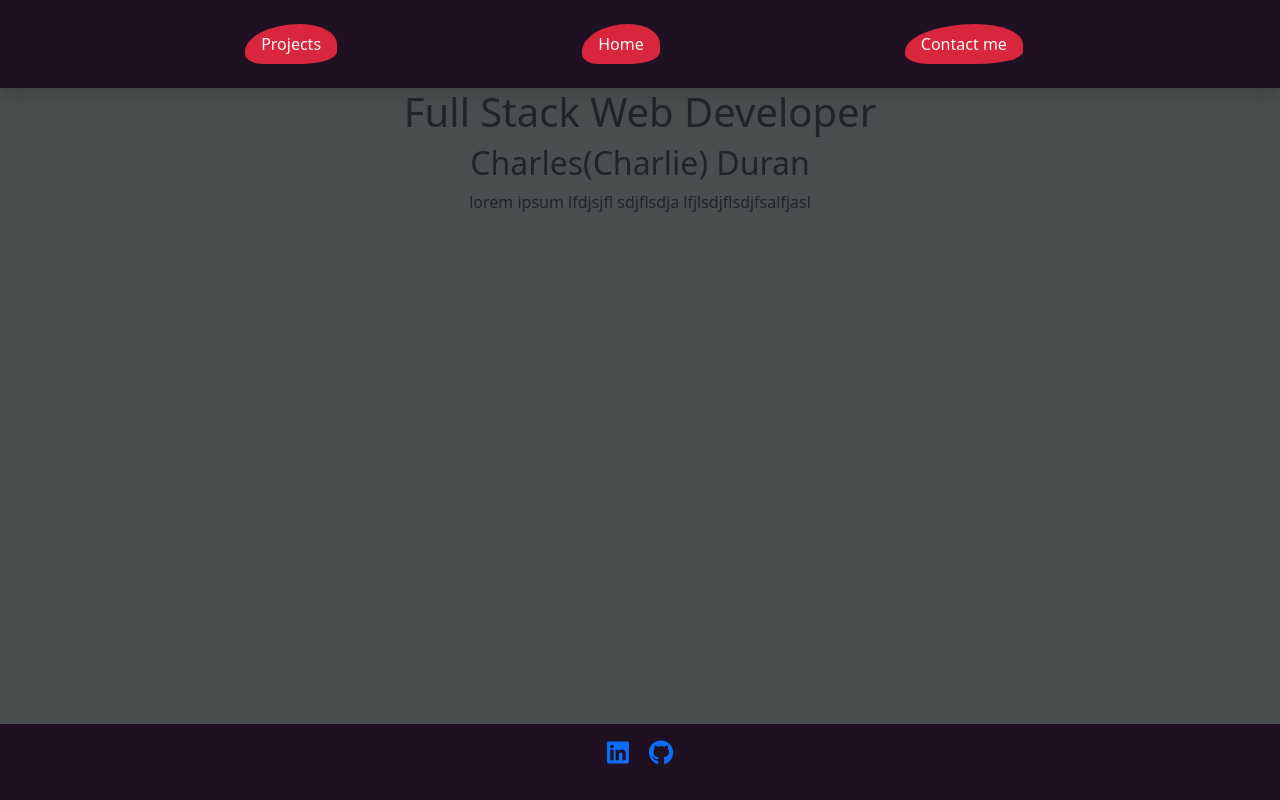
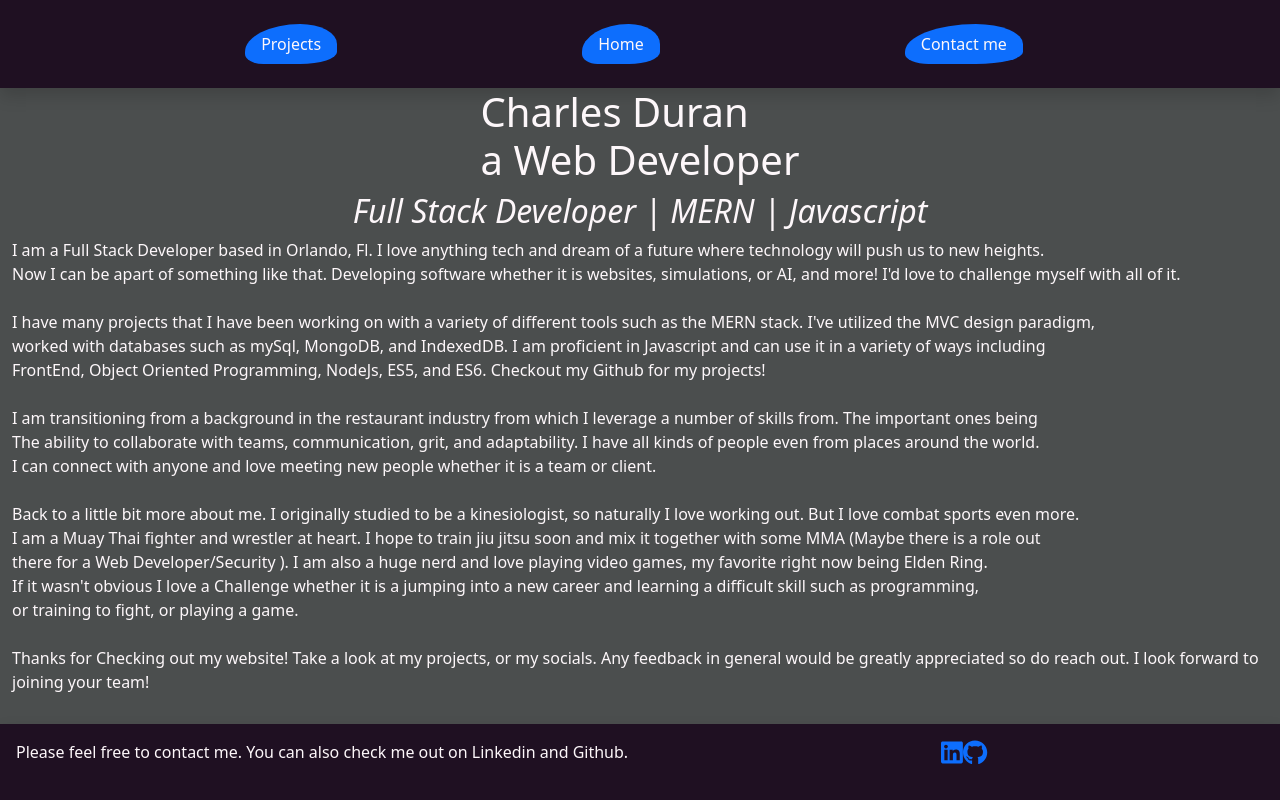
Before and after one commit to 4Charlie4/charlieReactPortfolio, a React (Create React App) app in the folder charlie-portfolio/: page / in a window 1280 px wide. Built offline with nearby package versions, Linux system fonts and the light colour scheme.

Commit message:
worked on about adjusted some styles

```diff
--- a/charlie-portfolio/src/App.scss
+++ b/charlie-portfolio/src/App.scss
@@ -1,12 +1,2 @@
 
 @import "animate.css";
-
-@font-face{
-    font-family: "Helvetica Neue";
-    src: url("./assets/helvetica-neu.ttf") format("ttf")
-}
-
-@font-face{
-    font-family: "Coolvetica";
-    src: url("./assets/CoolveticaRg-Regular.woff2") format("woff2")
-}
--- a/charlie-portfolio/src/components/About/index.js
+++ b/charlie-portfolio/src/components/About/index.js
@@ -4,9 +4,46 @@ function About() {
   return (
     <section className="row aboutSect">
       <div className="d-flex align-items-center flex-column content">
-        <h1>Full Stack Web Developer</h1>
-        <h2>Charles(Charlie) Duran</h2>
-        <p>lorem ipsum lfdjsjfl sdjflsdja lfjlsdjflsdjfsalfjasl</p>
+        <h1>
+          Charles Duran <br></br>a Web Developer
+        </h1>
+        <h2>Full Stack Developer | MERN | Javascript</h2>
+        {/* Eventually want an img here even further than that hopefully a small gallery */}
+        <p>
+          {" "}
+          I am a Full Stack Developer based in Orlando, Fl. I love anything tech
+          and dream of a future where technology will push us to new heights.
+          <br></br>Now I can be apart of something like that. Developing
+          software whether it is websites, simulations, or AI, and more! I'd
+          love to challenge myself with all of it. <br></br>
+          <br></br>I have many projects that I have been working on with a
+          variety of different tools such as the MERN stack. I've utilized the
+          MVC design paradigm, <br></br> worked with databases such as mySql,
+          MongoDB, and IndexedDB. I am proficient in Javascript and can use it
+          in a variety of ways including
+          <br></br> FrontEnd, Object Oriented Programming, NodeJs, ES5, and ES6.
+          Checkout my Github for my projects!
+          <br></br>
+          <br></br>I am transitioning from a background in the restaurant
+          industry from which I leverage a number of skills from. The important
+          ones being<br></br> The ability to collaborate with teams,
+          communication, grit, and adaptability. I have all kinds of people even
+          from places around the world.<br></br> I can connect with anyone and
+          love meeting new people whether it is a team or client.<br></br>
+          <br></br> Back to a little bit more about me. I originally studied to
+          be a kinesiologist, so naturally I love working out. But I love combat
+          sports even more.<br></br>I am a Muay Thai fighter and wrestler at
+          heart. I hope to train jiu jitsu soon and mix it together with some
+          MMA (Maybe there is a role out<br></br> there for a Web
+          Developer/Security ). I am also a huge nerd and love playing video
+          games, my favorite right now being Elden Ring.<br></br>
+          If it wasn't obvious I love a Challenge whether it is a jumping into a
+          new career and learning a difficult skill such as programming,
+          <br></br> or training to fight, or playing a game. <br></br>
+          <br></br>Thanks for Checking out my website! Take a look at my
+          projects, or my socials. Any feedback in general would be greatly
+          appreciated so do reach out. I look forward to joining your team!
+        </p>
       </div>
     </section>
   );
--- a/charlie-portfolio/src/components/Footer/index.js
+++ b/charlie-portfolio/src/components/Footer/index.js
@@ -6,7 +6,8 @@ function Footer() {
   return (
     <div className="footer container-fluid shadow">
       <footer className="row">
-        <ul className="d-flex justify-content-center social">
+      <p className="footP col">Please feel free to contact me. You can also check me out on Linkedin and Github.</p>
+        <ul className="d-flex col justify-content-center social">
           <li>
             <a
               target="_blank"
@@ -24,6 +25,7 @@ function Footer() {
             </a>
           </li>
         </ul>
+
       </footer>
     </div>
   );
--- a/charlie-portfolio/src/index.scss
+++ b/charlie-portfolio/src/index.scss
@@ -1,7 +1,7 @@
 :root {
   --primary-color: #4B4E4E;
   --secondary-color: #1f1022;
-  --tertiary-color: #D7263D;
+  --tertiary-color: #0d6efd;
   --accent-color: #FDF7FA;
 }
 
@@ -11,7 +11,7 @@
 
 body {
   margin: 0;
-  font-family: 300 11px/1.4 -apple-system, BlinkMacSystemFont, 'Roboto' 'Helvetica Neue',
+  font: 300 11px/1.4 -apple-system, BlinkMacSystemFont, 'Roboto' 'sans-serif',
     sans-serif;
   -webkit-font-smoothing: antialiased;
   -moz-osx-font-smoothing: grayscale;
@@ -19,6 +19,8 @@ body {
   overflow: hidden;
   /* This makes animations work some reason */
   display: block;
+
+  color: var(--accent-color);
 }
 
 
@@ -28,8 +30,8 @@ body {
 }
 
 .head, .navItems {
+  color: var(--accent-color);
   background-color: var(--tertiary-color);
-  color: var(--accent-color);
   border-radius: 60% 40% 40% 20% / 70% 50% 30% 25%  ;
 }
 
@@ -52,6 +54,12 @@ body {
   animation: fadeIn 1s forwards;
   animation-delay: 1s;
 }
+ h2 {
+  font-weight: 300;
+  font-style: italic;
+
+
+}
 
 /* .content {
 
@@ -68,13 +76,16 @@ body {
   list-style: none;
   padding: 0;
 }
-
+// possibly will be added on hover effects later to this. Nice Purple ish maybe
 .social li
 {
   a {
-    padding: 10px;
     font-size: 25px;
     line-height: 20px;
 
   }
 }
+
+// .footP {
+
+// }
```
Also changed, not shown: charlie-portfolio/src/assets/CoolveticaRg-Regular.woff2 (deleted), charlie-portfolio/src/assets/helvetica-neu.ttf (deleted).
